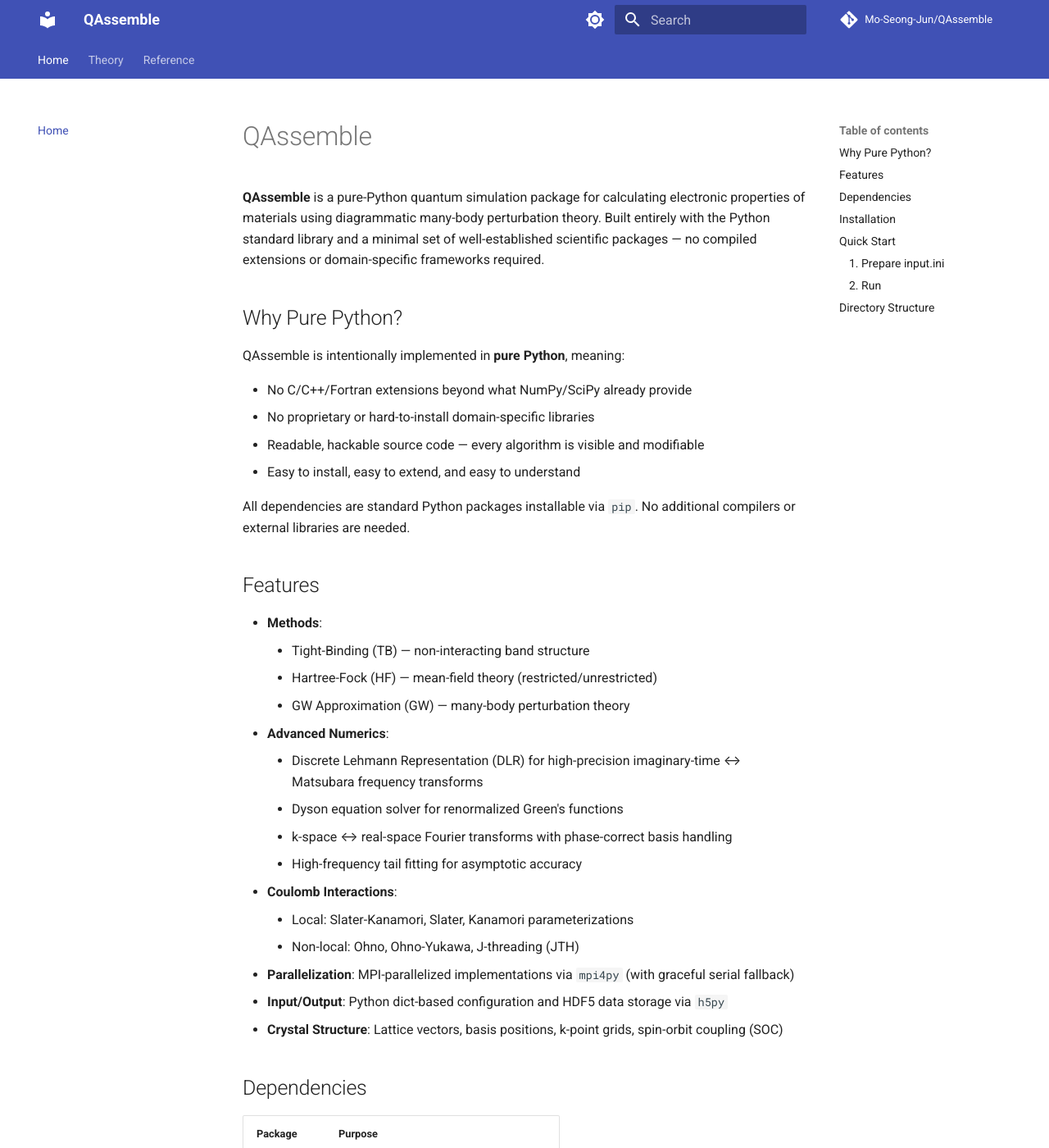
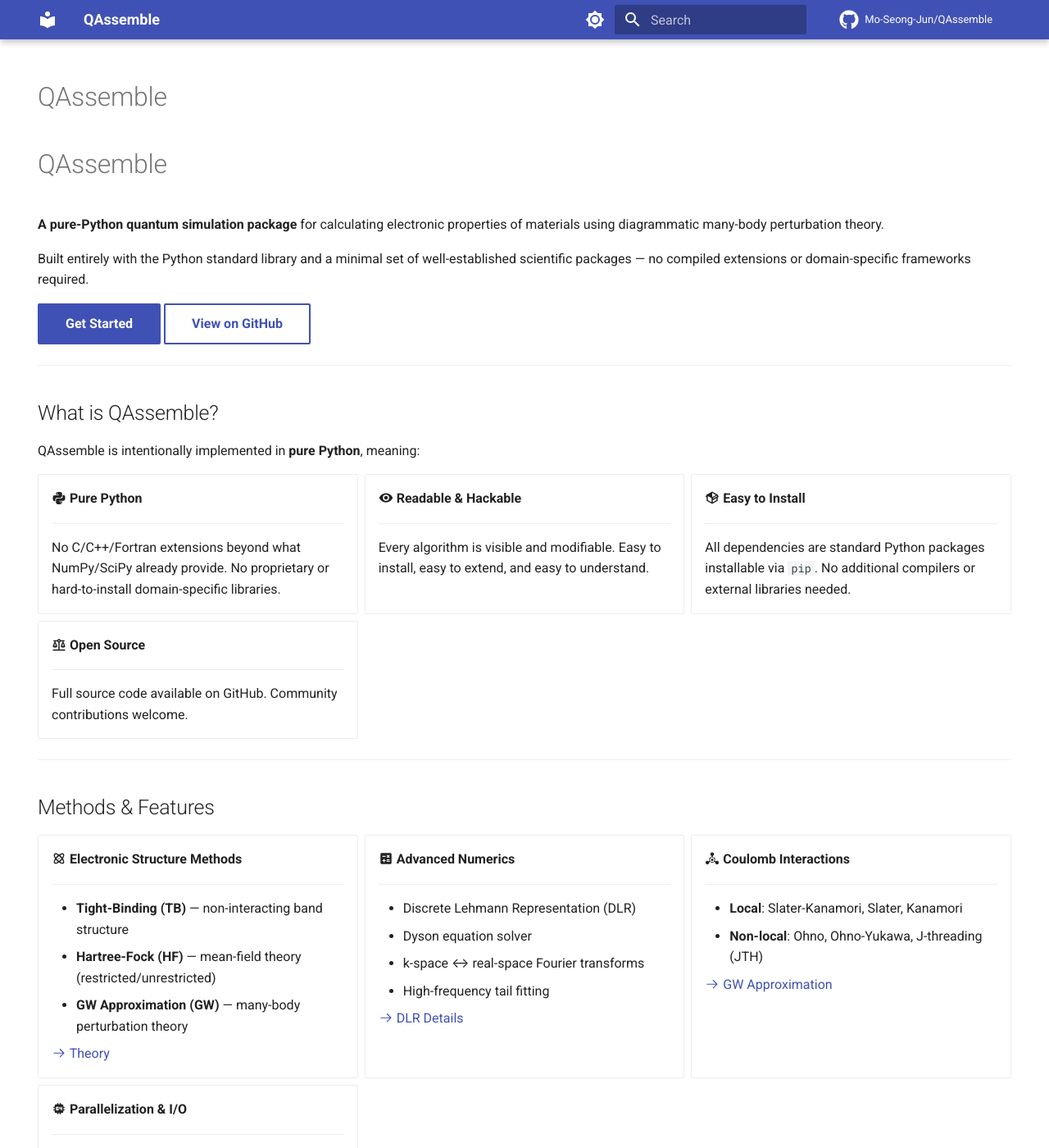
Before and after one commit to Mo-Seong-Jun/QAssemble, an MkDocs documentation site: the page built from docs/index.md, in a window 1280 px wide and 1400 px high. Shown: the whole window at 82% size. Built offline with MkDocs 1.6.1 and Material for MkDocs 9.7.7, drawn with Linux system fonts in a browser that asks for light colours; comment, search, counter and statistics services are not loaded; some of the changed text lies outside the part shown.

Commit message:
Modify the Homepage

````diff
--- a/docs/index.md
+++ b/docs/index.md
@@ -1,35 +1,111 @@
+---
+hide:
+  - navigation
+  - toc
+---
+
 # QAssemble
 
-**QAssemble** is a pure-Python quantum simulation package for calculating electronic properties of materials using diagrammatic many-body perturbation theory. Built entirely with the Python standard library and a minimal set of well-established scientific packages — no compiled extensions or domain-specific frameworks required.
+<div class="hero-section" markdown>
 
-## Why Pure Python?
+<div class="hero-text" markdown>
+
+# QAssemble
+
+**A pure-Python quantum simulation package** for calculating electronic properties of materials using diagrammatic many-body perturbation theory.
+
+Built entirely with the Python standard library and a minimal set of well-established scientific packages — no compiled extensions or domain-specific frameworks required.
+
+[Get Started](index.md#quick-start){ .md-button .md-button--primary }
+[View on GitHub](https://github.com/Mo-Seong-Jun/QAssemble){ .md-button }
+
+</div>
+
+</div>
+
+---
+
+## What is QAssemble?
 
 QAssemble is intentionally implemented in **pure Python**, meaning:
 
-- No C/C++/Fortran extensions beyond what NumPy/SciPy already provide
-- No proprietary or hard-to-install domain-specific libraries
-- Readable, hackable source code — every algorithm is visible and modifiable
-- Easy to install, easy to extend, and easy to understand
+<div class="grid cards" markdown>
 
-All dependencies are standard Python packages installable via `pip`. No additional compilers or external libraries are needed.
+-   :material-language-python: **Pure Python**
 
-## Features
+    ---
 
-- **Methods**:
-    - Tight-Binding (TB) — non-interacting band structure
-    - Hartree-Fock (HF) — mean-field theory (restricted/unrestricted)
-    - GW Approximation (GW) — many-body perturbation theory
-- **Advanced Numerics**:
-    - Discrete Lehmann Representation (DLR) for high-precision imaginary-time ↔ Matsubara frequency transforms
-    - Dyson equation solver for renormalized Green's functions
-    - k-space ↔ real-space Fourier transforms with phase-correct basis handling
-    - High-frequency tail fitting for asymptotic accuracy
-- **Coulomb Interactions**:
-    - Local: Slater-Kanamori, Slater, Kanamori parameterizations
-    - Non-local: Ohno, Ohno-Yukawa, J-threading (JTH)
-- **Parallelization**: MPI-parallelized implementations via `mpi4py` (with graceful serial fallback)
-- **Input/Output**: Python dict-based configuration and HDF5 data storage via `h5py`
-- **Crystal Structure**: Lattice vectors, basis positions, k-point grids, spin-orbit coupling (SOC)
+    No C/C++/Fortran extensions beyond what NumPy/SciPy already provide. No proprietary or hard-to-install domain-specific libraries.
+
+-   :material-eye: **Readable & Hackable**
+
+    ---
+
+    Every algorithm is visible and modifiable. Easy to install, easy to extend, and easy to understand.
+
+-   :material-package-variant: **Easy to Install**
+
+    ---
+
+    All dependencies are standard Python packages installable via `pip`. No additional compilers or external libraries needed.
+
+-   :material-scale-balance: **Open Source**
+
+    ---
+
+    Full source code available on GitHub. Community contributions welcome.
+
+</div>
+
+---
+
+## Methods & Features
+
+<div class="grid cards" markdown>
+
+-   :material-atom: **Electronic Structure Methods**
+
+    ---
+
+    - **Tight-Binding (TB)** — non-interacting band structure
+    - **Hartree-Fock (HF)** — mean-field theory (restricted/unrestricted)
+    - **GW Approximation (GW)** — many-body perturbation theory
+
+    [:octicons-arrow-right-24: Theory](theory/greens-function.md)
+
+-   :material-calculator-variant: **Advanced Numerics**
+
+    ---
+
+    - Discrete Lehmann Representation (DLR)
+    - Dyson equation solver
+    - k-space ↔ real-space Fourier transforms
+    - High-frequency tail fitting
+
+    [:octicons-arrow-right-24: DLR Details](theory/dlr.md)
+
+-   :material-chemical-weapon: **Coulomb Interactions**
+
+    ---
+
+    - **Local**: Slater-Kanamori, Slater, Kanamori
+    - **Non-local**: Ohno, Ohno-Yukawa, J-threading (JTH)
+
+    [:octicons-arrow-right-24: GW Approximation](theory/gw-approximation.md)
+
+-   :material-cpu-64-bit: **Parallelization & I/O**
+
+    ---
+
+    - MPI-parallelized via `mpi4py` (with serial fallback)
+    - Python dict-based configuration
+    - HDF5 data storage via `h5py`
+
+    [:octicons-arrow-right-24: Reference](SerialModules.md)
+
+</div>
+
+---
 
 ## Dependencies
 
@@ -41,20 +117,19 @@ All dependencies are standard Python packages installable via `pip`. No addition
 | [mpi4py](https://mpi4py.readthedocs.io/) | MPI parallelization |
 | [Matplotlib](https://matplotlib.org/) | Plotting |
 
+---
+
 ## Installation
 
-Clone the repository:
+Clone the repository and install dependencies:
 
 ```bash
 git clone https://github.com/Mo-Seong-Jun/QAssemble.git
 cd QAssemble
+pip install numpy scipy h5py mpi4py matplotlib
 ```
 
-Install dependencies:
-
-```bash
-pip install numpy scipy h5py mpi4py matplotlib
-```
+---
 
 ## Quick Start
 
@@ -114,17 +189,19 @@ Control = {
 
 ### 2. Run
 
-Serial:
+=== "Serial"
 
-```bash
-python3 src/QuantumAssemble.py
-```
+    ```bash
+    python3 src/QuantumAssemble.py
+    ```
 
-Parallel (MPI):
+=== "Parallel (MPI)"
 
-```bash
-mpirun -n <num_processors> python3 src/QuantumAssemble.py
-```
+    ```bash
+    mpirun -n <num_processors> python3 src/QuantumAssemble.py
+    ```
+
+---
 
 ## Directory Structure
 
@@ -139,7 +216,34 @@ QAssemble/
 └── docs/                       # Documentation
 ```
 
-For deeper documentation, see:
+---
 
-- [Serial Modules](SerialModules.md) — module-by-module reference
-- [Class Diagram](SerialClassDiagram.md) — composition and dependency diagrams
+## Documentation
+
+<div class="grid cards" markdown>
+
+-   :material-book-open-variant: **Theory**
+
+    ---
+
+    Background on Green's functions, Hartree-Fock, GW, and DLR.
+
+    [:octicons-arrow-right-24: Theory Section](theory/greens-function.md)
+
+-   :material-file-document-outline: **Serial Modules**
+
+    ---
+
+    Module-by-module reference for the serial implementation.
+
+    [:octicons-arrow-right-24: Serial Modules](SerialModules.md)
+
+-   :material-sitemap: **Class Diagram**
+
+    ---
+
+    Composition and dependency diagrams for the codebase.
+
+    [:octicons-arrow-right-24: Class Diagram](SerialClassDiagram.md)
+
+</div>
--- a/mkdocs.yml
+++ b/mkdocs.yml
@@ -24,23 +24,38 @@ theme:
         icon: material/brightness-4
         name: Switch to light mode
   features:
-    - navigation.tabs
     - navigation.sections
     - navigation.top
+    - navigation.indexes
     - search.highlight
+    - search.suggest
     - content.code.copy
+    - content.code.annotate
+    - content.tabs.link
+  icon:
+    repo: fontawesome/brands/github
 
 markdown_extensions:
   - pymdownx.highlight:
       anchor_linenums: true
+      line_spans: __span
+      pygments_lang_class: true
   - pymdownx.superfences:
       custom_fences:
         - name: mermaid
           class: mermaid
           format: !!python/name:pymdownx.superfences.fence_code_format
   - pymdownx.inlinehilite
+  - pymdownx.tabbed:
+      alternate_style: true
+  - pymdownx.emoji:
+      emoji_index: !!python/name:material.extensions.emoji.twemoji
+      emoji_generator: !!python/name:material.extensions.emoji.to_svg
   - admonition
+  - pymdownx.details
   - tables
+  - attr_list
+  - md_in_html
   - toc:
       permalink: true
 
````
